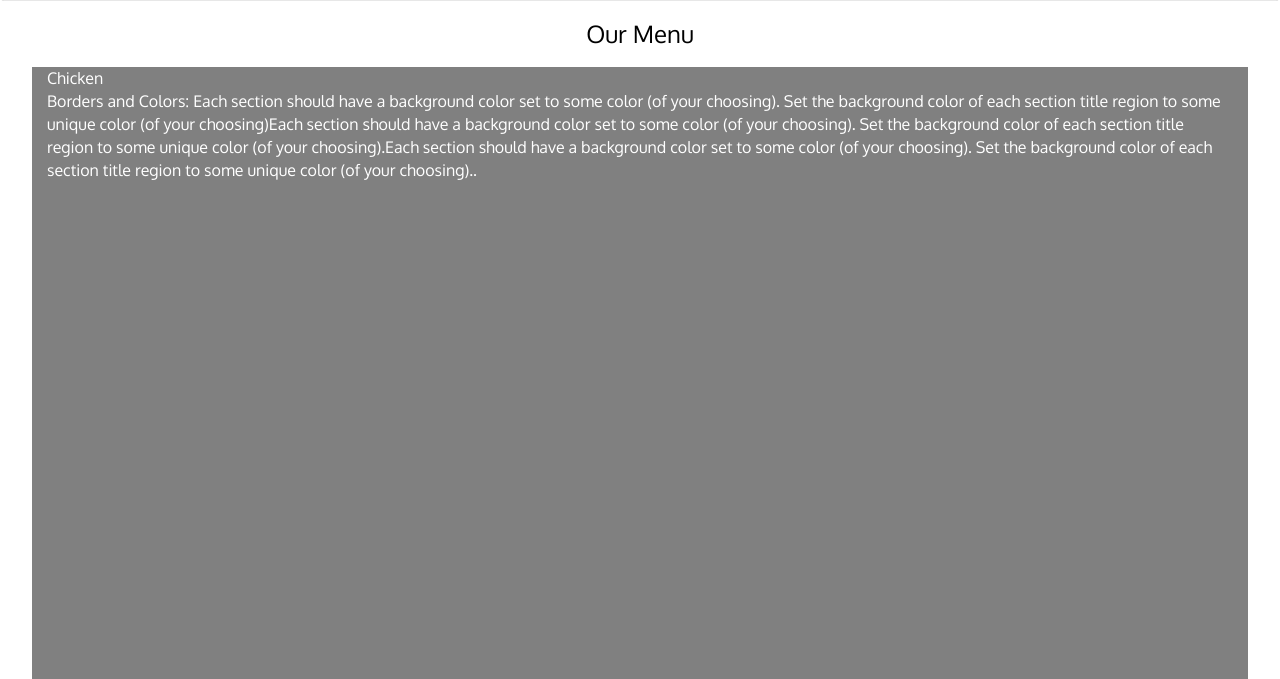
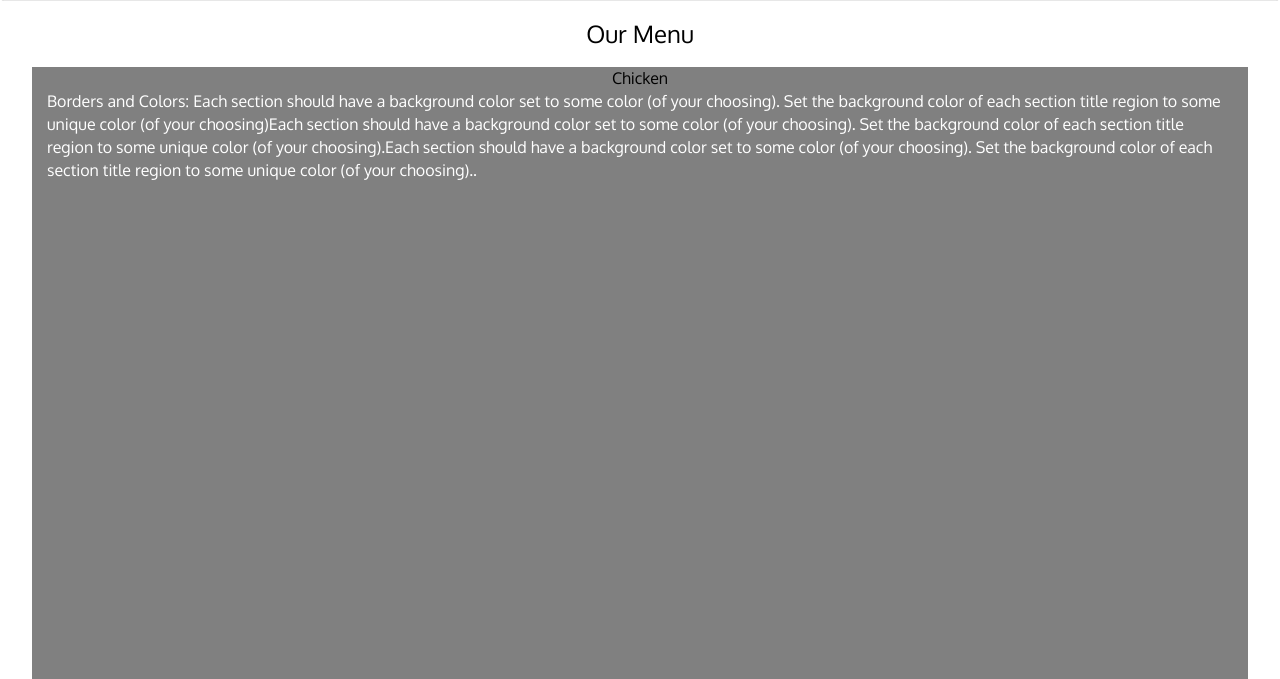
Before and after one commit to benjobb/test, a plain HTML site: page index.html in a window 1280 px wide. Shown: the part 121-800 px from the top of the page. Drawn offline with Linux system fonts and the light colour scheme.

Commit message:
First commit

```diff
--- a/css/styles.css
+++ b/css/styles.css
@@ -58,7 +58,7 @@
 	margin-bottom: 20px;
 }
 
-#chicken {
+#Chicken {
 	text-align: center;
 	color:black;
 }
```
